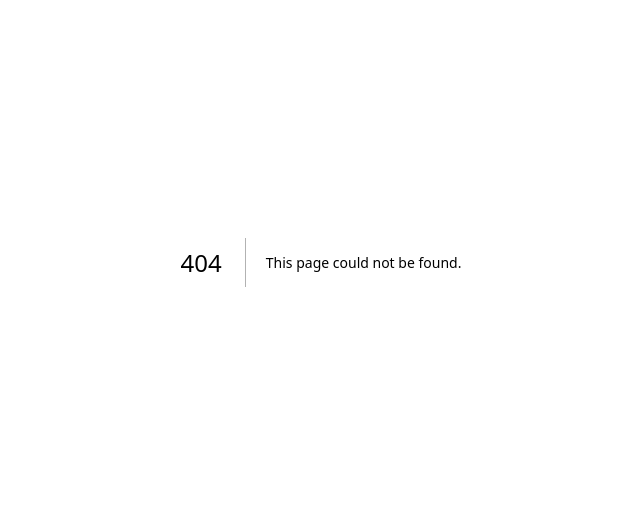
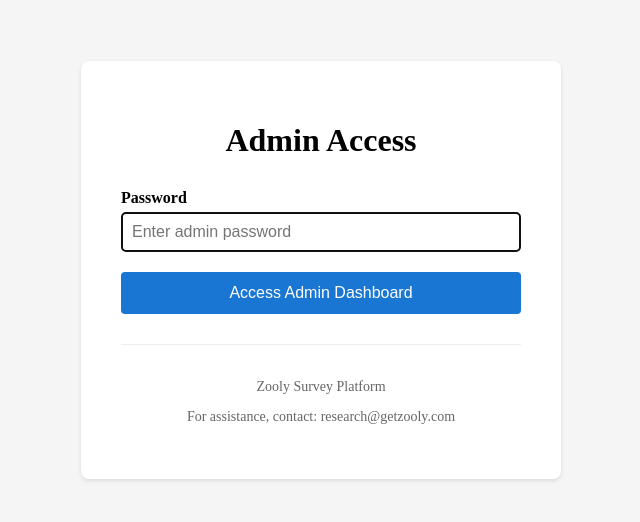
Before and after one commit to robert-zooly/market_research_survey, a Next.js app: page /admin-login in a window 1280 px wide. Before the commit this address had no page. Shown: the part 138-660 px from the top of the page, without its empty margins (319-959 px from the left). Built offline with nearby package versions, Linux system fonts and the light colour scheme.

Commit message:
Add admin authentication and deployment setup
- Implement basic auth middleware for /admin routes
- Add admin login page with nice UI
- Create deployment guide for Vercel
- Add environment variable examples
- Password protected admin dashboard
- Ready for subdomain deployment

```diff
--- /dev/null
+++ b/pages/admin-login.tsx
@@ -0,0 +1,112 @@
+import { useRouter } from 'next/router'
+import { useState } from 'react'
+
+export default function AdminLogin() {
+  const router = useRouter()
+  const [password, setPassword] = useState('')
+  const [error, setError] = useState(false)
+
+  const handleSubmit = async (e: React.FormEvent) => {
+    e.preventDefault()
+
+    // Try to access admin with the password
+    const response = await fetch('/admin', {
+      headers: {
+        'Authorization': `Basic ${btoa(`admin:${password}`)}`
+      }
+    })
+
+    if (response.ok) {
+      // Password is correct, browser will remember it
+      window.location.href = '/admin'
+    } else {
+      setError(true)
+    }
+  }
+
+  return (
+    <div style={{
+      minHeight: '100vh',
+      display: 'flex',
+      alignItems: 'center',
+      justifyContent: 'center',
+      backgroundColor: '#f5f5f5'
+    }}>
+      <div style={{
+        backgroundColor: 'white',
+        padding: '40px',
+        borderRadius: '8px',
+        boxShadow: '0 2px 4px rgba(0,0,0,0.1)',
+        width: '100%',
+        maxWidth: '400px'
+      }}>
+        <h1 style={{ textAlign: 'center', marginBottom: '30px' }}>Admin Access</h1>
+
+        <form onSubmit={handleSubmit}>
+          <div style={{ marginBottom: '20px' }}>
+            <label style={{ display: 'block', marginBottom: '5px', fontWeight: 'bold' }}>
+              Password
+            </label>
+            <input
+              type="password"
+              value={password}
+              onChange={(e) => {
+                setPassword(e.target.value)
+                setError(false)
+              }}
+              placeholder="Enter admin password"
+              style={{
+                width: '100%',
+                padding: '10px',
+                fontSize: '16px',
+                border: '1px solid #ddd',
+                borderRadius: '4px',
+                boxSizing: 'border-box'
+              }}
+              autoFocus
+              required
+            />
+          </div>
+
+          {error && (
+            <div style={{
+              color: '#d32f2f',
+              marginBottom: '20px',
+              textAlign: 'center'
+            }}>
+              Invalid password. Please try again.
+            </div>
+          )}
+
+          <button
+            type="submit"
+            style={{
+              width: '100%',
+              padding: '12px',
+              backgroundColor: '#1976d2',
+              color: 'white',
+              border: 'none',
+              borderRadius: '4px',
+              fontSize: '16px',
+              cursor: 'pointer'
+            }}
+          >
+            Access Admin Dashboard
+          </button>
+        </form>
+
+        <div style={{
+          marginTop: '30px',
+          paddingTop: '20px',
+          borderTop: '1px solid #eee',
+          textAlign: 'center',
+          color: '#666',
+          fontSize: '14px'
+        }}>
+          <p>Zooly Survey Platform</p>
+          <p>For assistance, contact: research@getzooly.com</p>
+        </div>
+      </div>
+    </div>
+  )
+}
```
Also changed, not shown: middleware.ts (added, +43 -0 lines), 2 other files (tests, documents, lock files or other folders).
